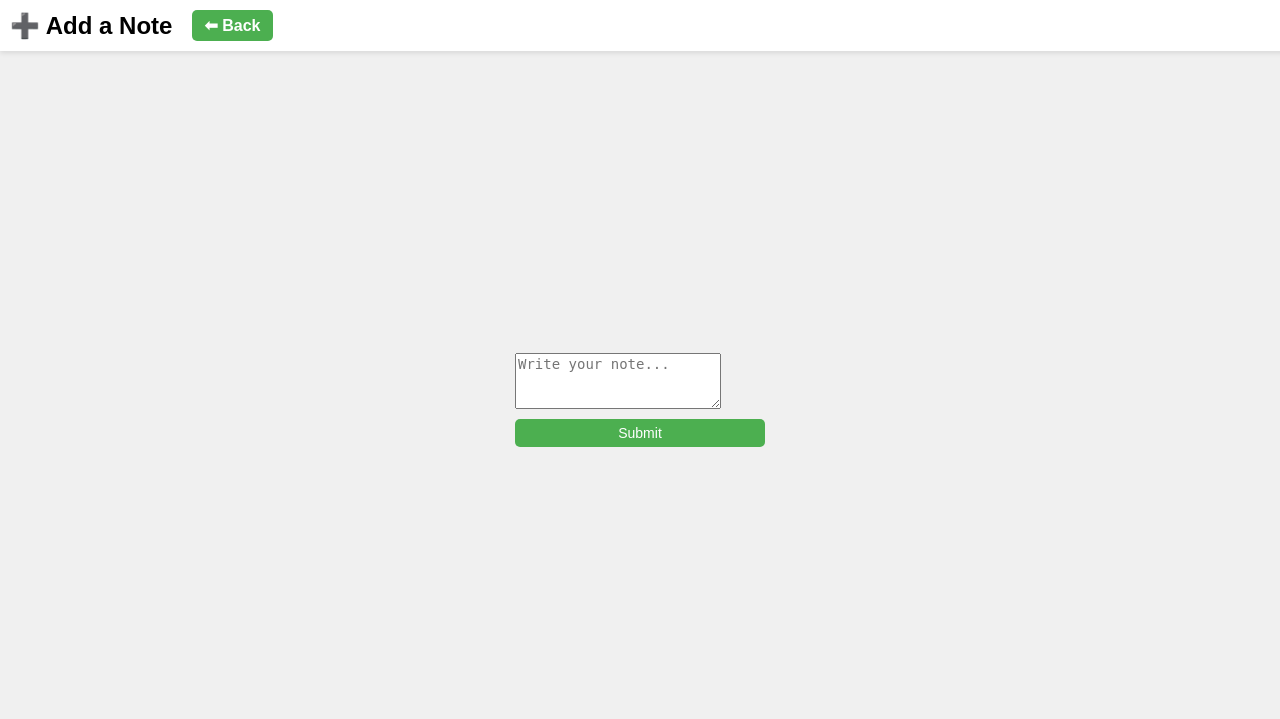
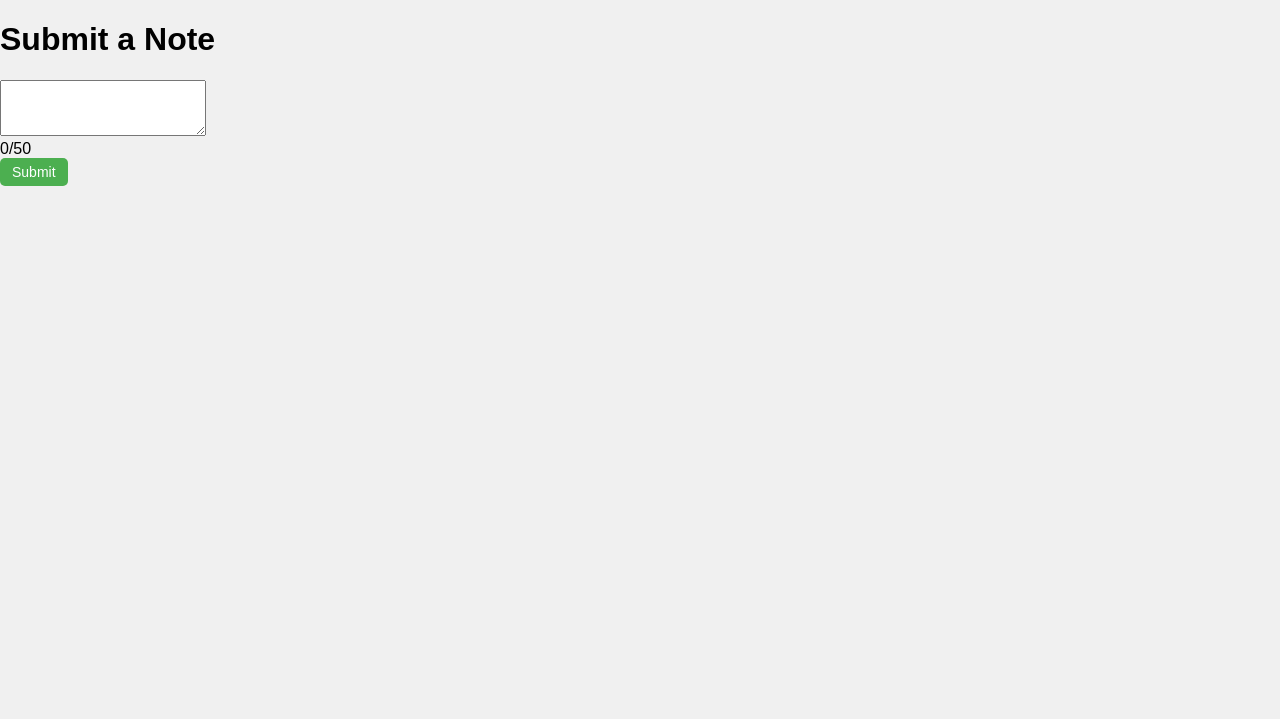
Before and after one commit to Syaafihub/World_Mosaic, a Flask app: page /submit in a window 1280 px wide. Shown: the top 719 px of the page. Run offline with Flask 3, Linux system fonts and the light colour scheme.

Commit message:
Update submit.html

```diff
--- a/templates/submit.html
+++ b/templates/submit.html
@@ -4,21 +4,26 @@
   <meta charset="UTF-8">
   <title>Submit Note</title>
   <link rel="stylesheet" href="{{ url_for('static', filename='styles.css') }}">
-  <meta name="viewport" content="width=device-width, initial-scale=1.0">
 </head>
 <body>
+<h1>Submit a Note</h1>
+<form method="POST" action="/submit">
+    <textarea id="note" name="note" maxlength="{{ max_chars }}" required></textarea>
+    <div class="counter" id="charCount">0/{{ max_chars }}</div>
+    <button type="submit">Submit</button>
+</form>
 
-<header>
-  <h1>➕ Add a Note</h1>
-  <a class="btn" href="{{ url_for('home') }}">⬅ Back</a>
-</header>
+<script>
+const textarea = document.getElementById('note');
+const charCount = document.getElementById('charCount');
+const maxChars = {{ max_chars }};
 
-<main style="margin-top:80px; display:flex; justify-content:center; align-items:center; height:80vh;">
-  <form method="POST" style="display:flex; flex-direction:column; gap:10px; width:250px;">
-    <textarea name="note" placeholder="Write your note..." required></textarea>
-    <button type="submit">Submit</button>
-  </form>
-</main>
-
+textarea.addEventListener('input', () => {
+    if(textarea.value.length > maxChars){
+        textarea.value = textarea.value.slice(0, maxChars);
+    }
+    charCount.textContent = `${textarea.value.length}/${maxChars}`;
+});
+</script>
 </body>
 </html>
```
